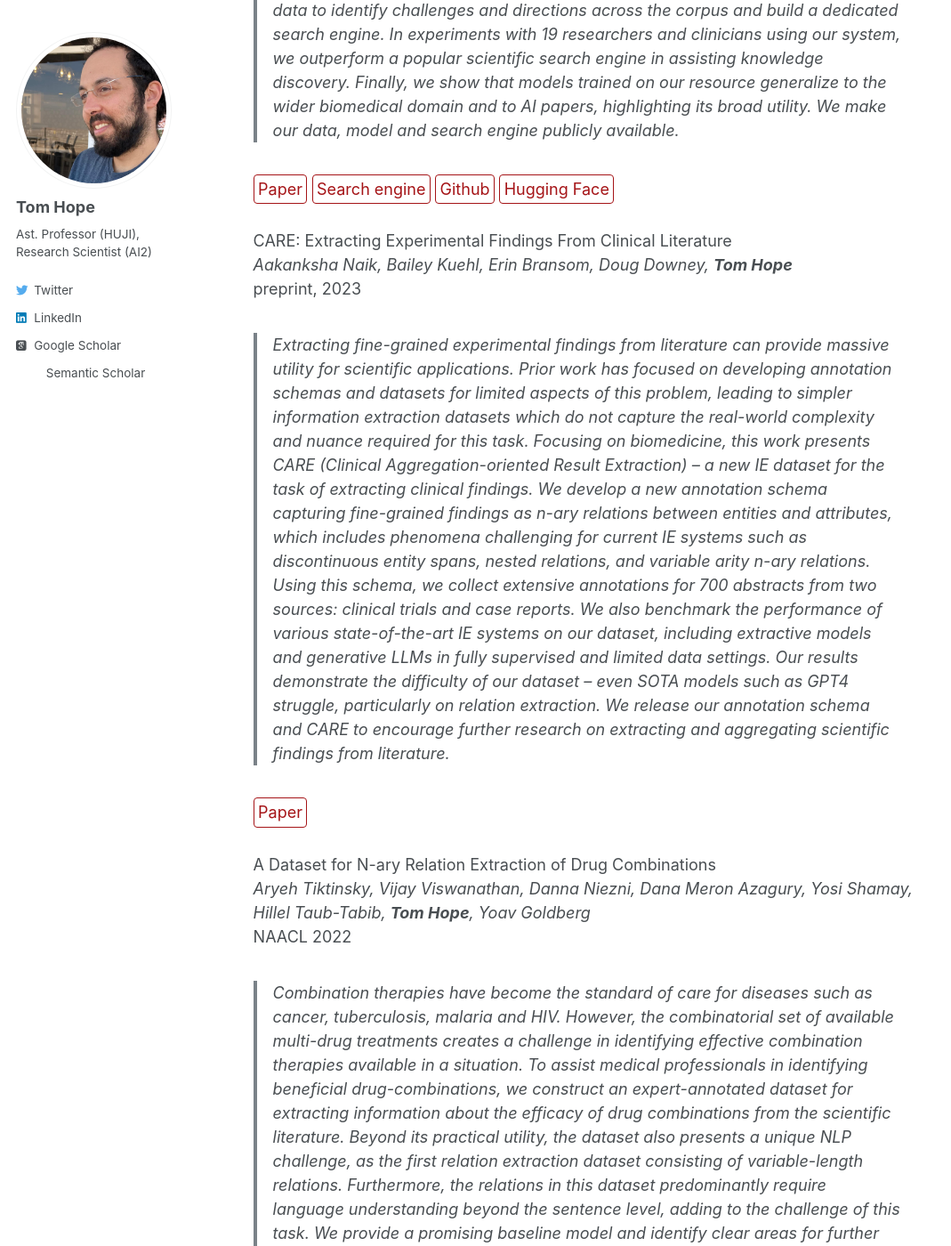
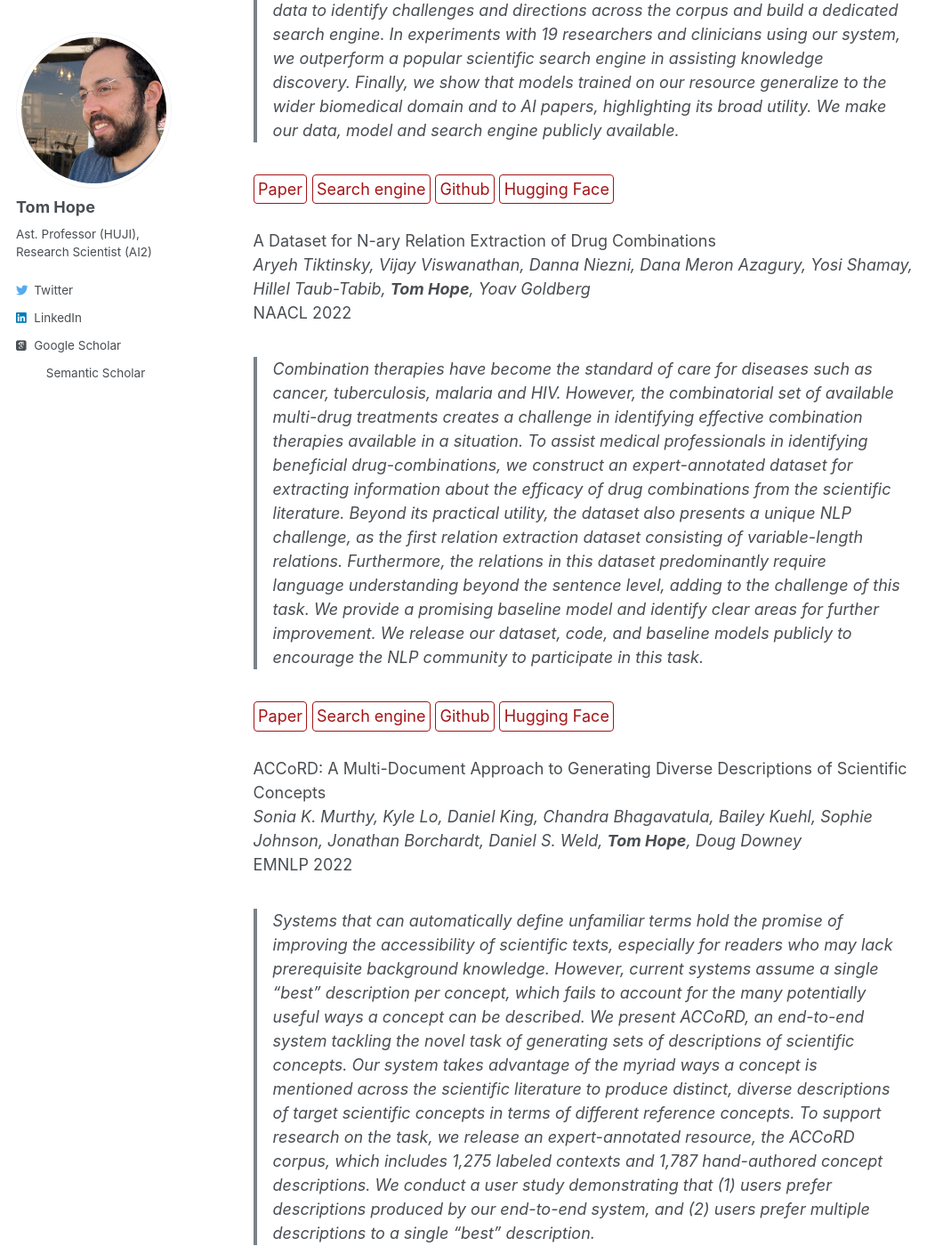
Before and after one commit to tomhoper/tomhoper.github.io, a Jekyll site: the page built from _research/sciie.md, in a window 1280 px wide and 1400 px high, scrolled down 2892 px. Shown: the whole window at 89% size, without its empty margins (0-1069 px from the left). Built offline with Jekyll 4.4.1, drawn with Linux system fonts in a browser that asks for light colours; some web fonts are replaced.

Commit message:
Update sciie.md

```diff
--- a/_research/sciie.md
+++ b/_research/sciie.md
@@ -52,15 +52,6 @@ AAAI 2022
 [Paper](https://arxiv.org/abs/2108.13751){: .btn--research} [Search engine](https://challenges.apps.allenai.org/){: .btn--research} [Github](https://github.com/Dan-La/scientific-challenges-and-directions){: .btn--research} [Hugging Face](https://huggingface.co/DanL/scientific-challenges-and-directions){: .btn--research}
 
 
-CARE: Extracting Experimental Findings From Clinical Literature<br>
-_Aakanksha Naik, Bailey Kuehl, Erin Bransom, Doug Downey, **Tom Hope**_<br>
-preprint, 2023
-
-> Extracting fine-grained experimental findings from literature can provide massive utility for scientific applications. Prior work has focused on developing annotation schemas and datasets for limited aspects of this problem, leading to simpler information extraction datasets which do not capture the real-world complexity and nuance required for this task. Focusing on biomedicine, this work presents CARE (Clinical Aggregation-oriented Result Extraction) -- a new IE dataset for the task of extracting clinical findings. We develop a new annotation schema capturing fine-grained findings as n-ary relations between entities and attributes, which includes phenomena challenging for current IE systems such as discontinuous entity spans, nested relations, and variable arity n-ary relations. Using this schema, we collect extensive annotations for 700 abstracts from two sources: clinical trials and case reports. We also benchmark the performance of various state-of-the-art IE systems on our dataset, including extractive models and generative LLMs in fully supervised and limited data settings. Our results demonstrate the difficulty of our dataset -- even SOTA models such as GPT4 struggle, particularly on relation extraction. We release our annotation schema and CARE to encourage further research on extracting and aggregating scientific findings from literature.
-
-[Paper](https://arxiv.org/abs/2311.09736){: .btn--research}
-
-
 A Dataset for N-ary Relation Extraction of Drug Combinations<br>
 _Aryeh Tiktinsky, Vijay Viswanathan, Danna Niezni, Dana Meron Azagury, Yosi Shamay, Hillel Taub-Tabib, **Tom Hope**, Yoav Goldberg_
 <br>
```
